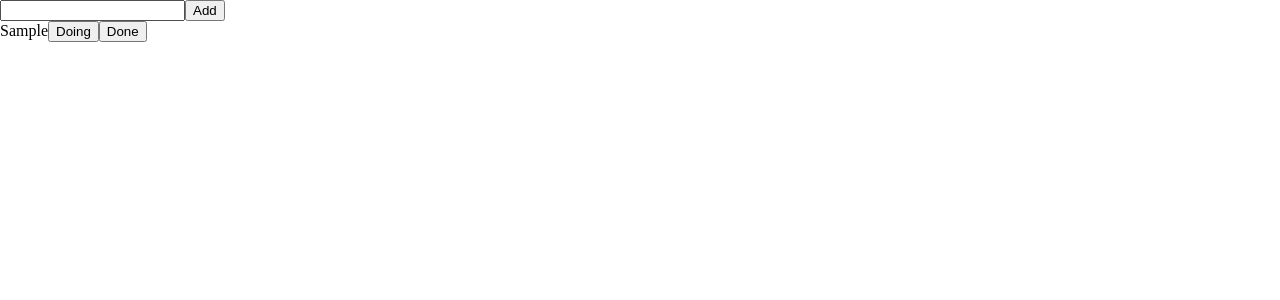
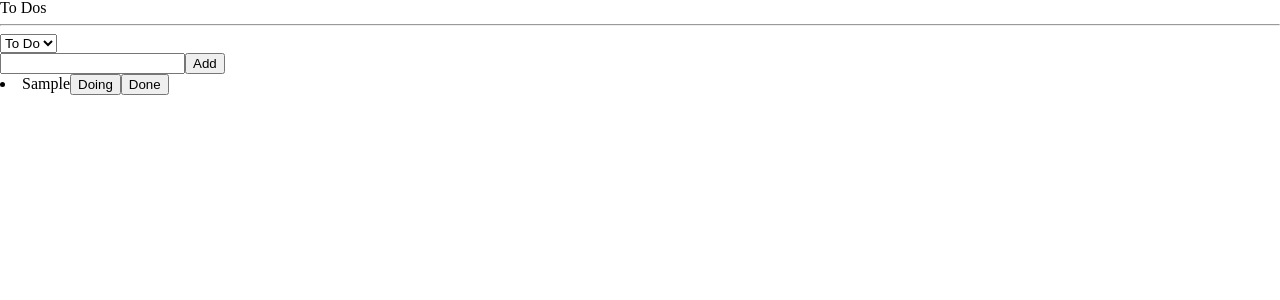
Before and after one commit to munseunggyu/React_Typescript_todolist, a React (Create React App) app: page / in a window 1280 px wide. Both pictures are taken after typing "Sample" into the empty fields and a click on the button "Add". Shown: the top 300 px of the page. Built offline with nearby package versions, Linux system fonts and the light colour scheme.

Commit message:
Add category Selecotor

```diff
--- a/src/ToDoList.tsx
+++ b/src/ToDoList.tsx
@@ -1,20 +1,27 @@
-import { useRecoilValue } from "recoil";
-import { todoState } from "./atoms";
+import React from "react";
+import { useRecoilState, useRecoilValue } from "recoil";
+import { Categories, categoryState, toDoSelector, todoState } from "./atoms";
 import CreateToDo from "./components/CreateToDo";
 import Todo from './components/Todo';
 
 function ToDoList(){
-  const toDos = useRecoilValue(todoState)
+  const toDos = useRecoilValue(toDoSelector)
+  const [category,setCategory] = useRecoilState(categoryState)
+  const onInput = (e:React.FormEvent<HTMLSelectElement>) => {
+    setCategory(e.currentTarget.value as any)
+  }
+  console.log(category)
   return(
     <div>
+      <h1>To Dos</h1>
+      <hr />
+      <select value={category} onInput={onInput}>
+        <option value={Categories.To_Do} >To Do</option>
+        <option value={Categories.Doing} >Doing</option>
+        <option value={Categories.Done} >Done</option>
+      </select>
       <CreateToDo />
-      <ul>
-        {
-          toDos.map((toDo)=>(
-                <Todo key={toDo.id} {...toDo} />
-            ))
-        }
-      </ul>
+      {toDos?.map((toDo) =><Todo key={toDo.id} {...toDo} /> ) }
     </div>
   )
 }
--- a/src/atoms.tsx
+++ b/src/atoms.tsx
@@ -1,12 +1,32 @@
-import { atom } from "recoil";
+import { atom,selector } from "recoil";
 
 export interface IToDo{
   text:string;
   id:number;
-  category: 'To_Do' | 'Doing' | 'Done'
+  category: Categories
+}
+
+export enum Categories {
+  'To_Do' = 'To_Do',
+  'Doing' = 'Doing',
+  'Done' = 'Done'
 }
 
 export const todoState = atom<IToDo[]>({
   key:'toDos',
   default:[],
 })
+
+export const categoryState = atom<Categories>({
+  key: 'category',
+  default:Categories.To_Do
+})
+
+export const toDoSelector = selector({
+  key:'toDoSelector',
+  get: ({get}) => {
+    const toDos = get(todoState)
+    const category = get(categoryState)
+    return toDos.filter(v => v.category === category)
+  }
+})
--- a/src/components/CreateToDo.tsx
+++ b/src/components/CreateToDo.tsx
@@ -1,6 +1,6 @@
 import { useForm } from "react-hook-form";
 import { useRecoilValue, useSetRecoilState } from "recoil";
-import { todoState } from "../atoms";
+import { todoState,categoryState } from "../atoms";
 
 interface IForm{
   todo:string;
@@ -9,12 +9,13 @@
 
 function CreateToDo(){
   const setToDos = useSetRecoilState(todoState);
+  const category = useRecoilValue(categoryState)
   const {register,handleSubmit,setValue} = useForm<IForm>()
   const handleValid  = ({todo}:IForm) => {
     setToDos(oldToDos => [{
       text: todo,
       id:Date.now(),
-      category:'To_Do'
+      category: category
     },...oldToDos])
     setValue('todo',"")
   }
--- a/src/components/Todo.tsx
+++ b/src/components/Todo.tsx
@@ -1,5 +1,5 @@
 import {  useSetRecoilState } from "recoil";
-import { IToDo, todoState } from "../atoms";
+import { Categories, IToDo, todoState } from "../atoms";
 
 function Todo({text,category,id}:IToDo){
   const setToDos = useSetRecoilState(todoState)
@@ -20,13 +20,13 @@
   return (
     <li>
       <span>{text}</span>
-      {category !== "Doing" &&
+      {category !== Categories.Doing &&
        <button onClick={onClick} name="Doing" >Doing</button>
        }
-      {category !== "To_Do" &&
+      {category !== Categories.To_Do &&
       <button onClick={onClick} name="To_Do" >To Do</button>
       }
-      {category !== "Done" &&
+      {category !== Categories.Done &&
       <button onClick={onClick} name="Done" >Done</button>
       }
   </li>
```
